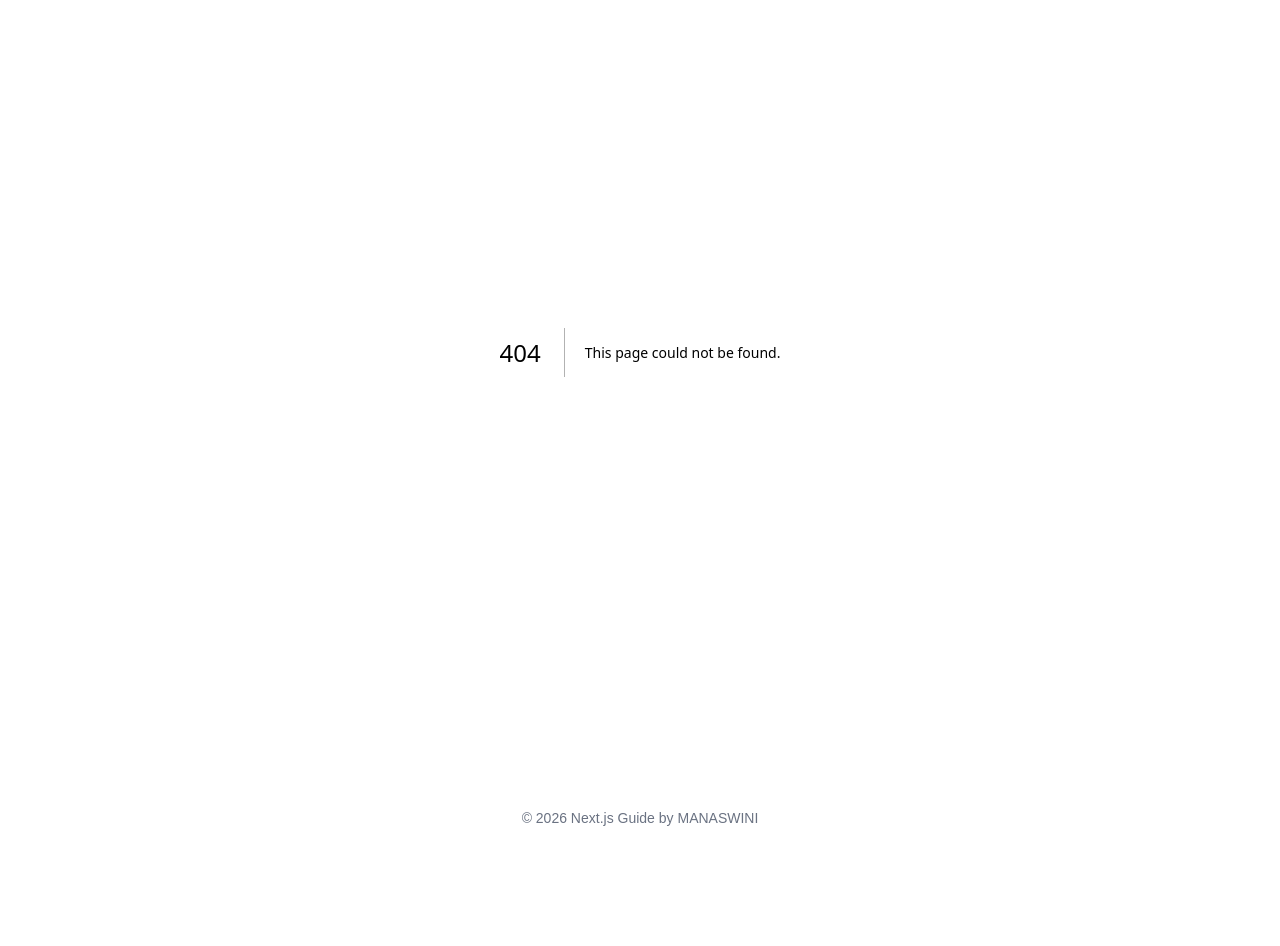
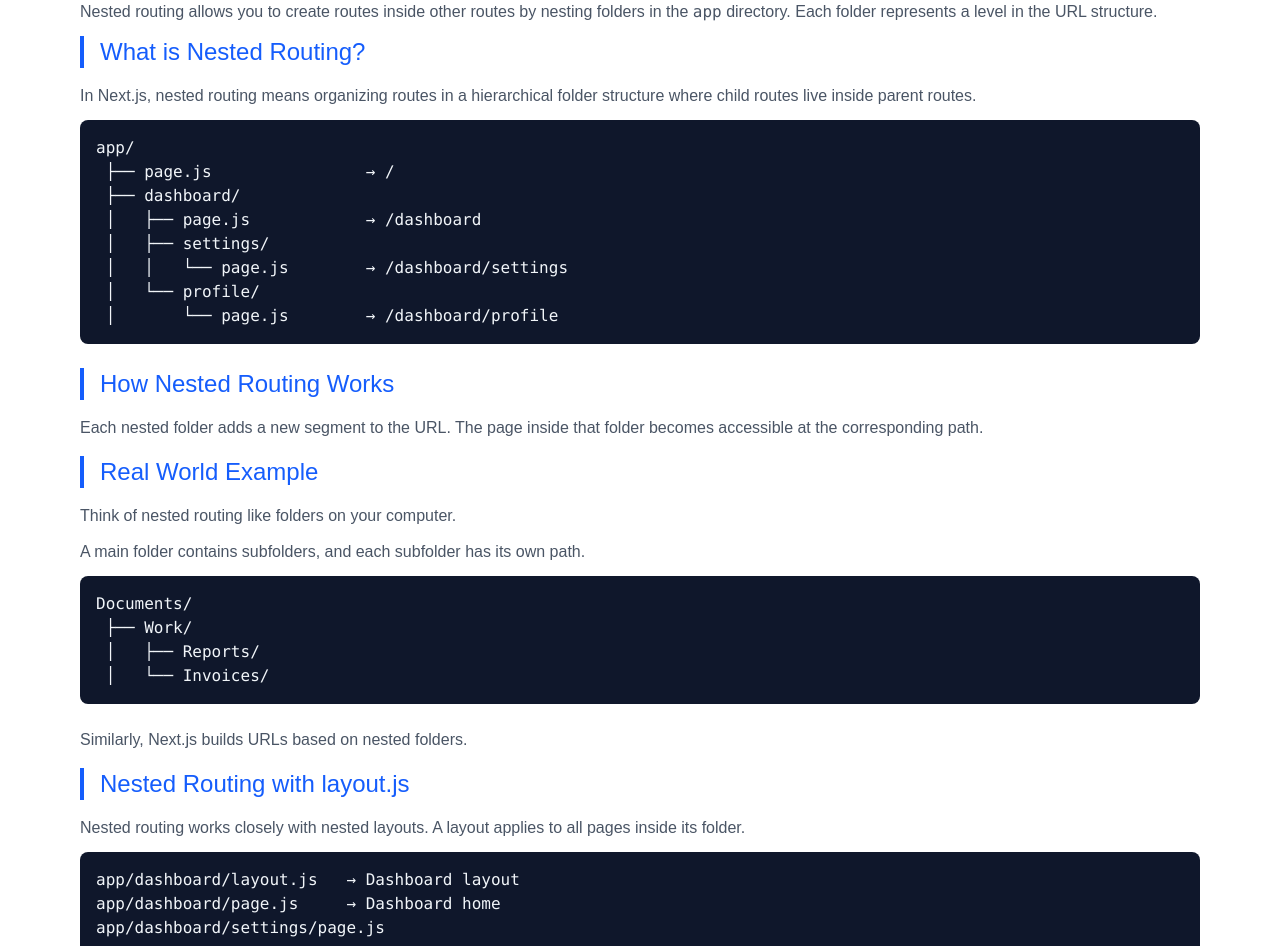
Before and after one commit to Monisasmal/nextjs-concept, a Next.js app: page /concepts/nestedRouting in a window 1280 px wide. Before the commit this address had no page. Shown: the part 140-1086 px from the top of the page. Before the commit the page ends 992 px from the top, so only its background shows below. Built offline with nearby package versions, Linux system fonts and the light colour scheme.

Commit message:
update concept

```diff
--- /dev/null
+++ b/src/app/concepts/nestedRouting/page.jsx
@@ -0,0 +1,104 @@
+export const metadata = {
+  title: "Nested Routing in Next.js",
+  description:
+    "Learn how nested routing works in Next.js App Router with real-world examples",
+};
+
+export default function NestedRoutingConcept() {
+  return (
+    <article className="prose prose-slate max-w-none">
+      <h1 className="text-2xl md:text-3xl font-bold text-gray-900 mb-3">
+        Nested Routing in Next.js
+      </h1>
+
+      <p className="mb-3 text-gray-600">
+        Nested routing allows you to create routes inside other routes
+        by nesting folders in the <code>app</code> directory.
+        Each folder represents a level in the URL structure.
+      </p>
+
+      <h2 className="text-2xl text-blue-600 border-l-4 border-blue-600 pl-4 mb-4">
+        What is Nested Routing?
+      </h2>
+
+      <p className="text-sm md:text-base text-gray-600 mb-3">
+        In Next.js, nested routing means organizing routes in a hierarchical
+        folder structure where child routes live inside parent routes.
+      </p>
+
+      <pre className="rounded-lg bg-slate-900 p-4 text-slate-100 mb-6 overflow-x-auto">
+        <code>
+{`app/
+ ├── page.js                → /
+ ├── dashboard/
+ │   ├── page.js            → /dashboard
+ │   ├── settings/
+ │   │   └── page.js        → /dashboard/settings
+ │   └── profile/
+ │       └── page.js        → /dashboard/profile`}
+        </code>
+      </pre>
+
+      <h2 className="text-2xl text-blue-600 border-l-4 border-blue-600 pl-4 mb-4">
+        How Nested Routing Works
+      </h2>
+
+      <p className="text-sm md:text-base text-gray-600 mb-4">
+        Each nested folder adds a new segment to the URL.
+        The page inside that folder becomes accessible at the corresponding path.
+      </p>
+
+      <h2 className="text-2xl text-blue-600 border-l-4 border-blue-600 pl-4 mb-4">
+        Real World Example
+      </h2>
+
+      <p className="text-sm md:text-base text-gray-600 mb-3">
+        Think of nested routing like folders on your computer.
+      </p>
+
+      <p className="text-sm md:text-base text-gray-600 mb-3">
+        A main folder contains subfolders, and each subfolder has its own path.
+      </p>
+
+      <pre className="rounded-lg bg-slate-900 p-4 text-slate-100 mb-6 overflow-x-auto">
+        <code>
+{`Documents/
+ ├── Work/
+ │   ├── Reports/
+ │   └── Invoices/`}
+        </code>
+      </pre>
+
+      <p className="text-sm md:text-base text-gray-600 mb-4">
+        Similarly, Next.js builds URLs based on nested folders.
+      </p>
+
+      <h2 className="text-2xl text-blue-600 border-l-4 border-blue-600 pl-4 mb-4">
+        Nested Routing with layout.js
+      </h2>
+
+      <p className="text-sm md:text-base text-gray-600 mb-3">
+        Nested routing works closely with nested layouts.
+        A layout applies to all pages inside its folder.
+      </p>
+
+      <pre className="rounded-lg bg-slate-900 p-4 text-slate-100 mb-6 overflow-x-auto">
+        <code>
+{`app/dashboard/layout.js   → Dashboard layout
+app/dashboard/page.js     → Dashboard home
+app/dashboard/settings/page.js`}
+        </code>
+      </pre>
+
+      <h2 className="text-2xl text-blue-600 border-l-4 border-blue-600 pl-4 mb-4">
+        Why Nested Routing is Important
+      </h2>
+
+      <p className="text-sm md:text-base text-gray-600">
+        Nested routing helps organize large applications,
+        improves code readability,
+        and allows you to reuse layouts efficiently.
+      </p>
+    </article>
+  );
+}
--- a/src/app/concepts/page.jsx
+++ b/src/app/concepts/page.jsx
@@ -5,7 +5,7 @@
   {name: "What is Routing?", path: "/concepts/routing" },
   {name: "What is Rendering?", path: "/concepts/rendering" },
   {name: "page.js VS layout.js", path:"/concepts/pageVSlayout"},
-  // {name:  "What is Nested Routing?", path:"/concepts/nestedRouting"},
+  {name:  "What is Nested Routing?", path:"/concepts/nestedRouting"},
   // {name:  "What is Nested Layout?", path:"/concepts/NestedLayout"},
   // {name:  "What is Link Component?", path:"/concepts/LinkComponent"},
   // {name:  "What is Route Groups()?", path:"/concepts/RouteGroups"},
```
